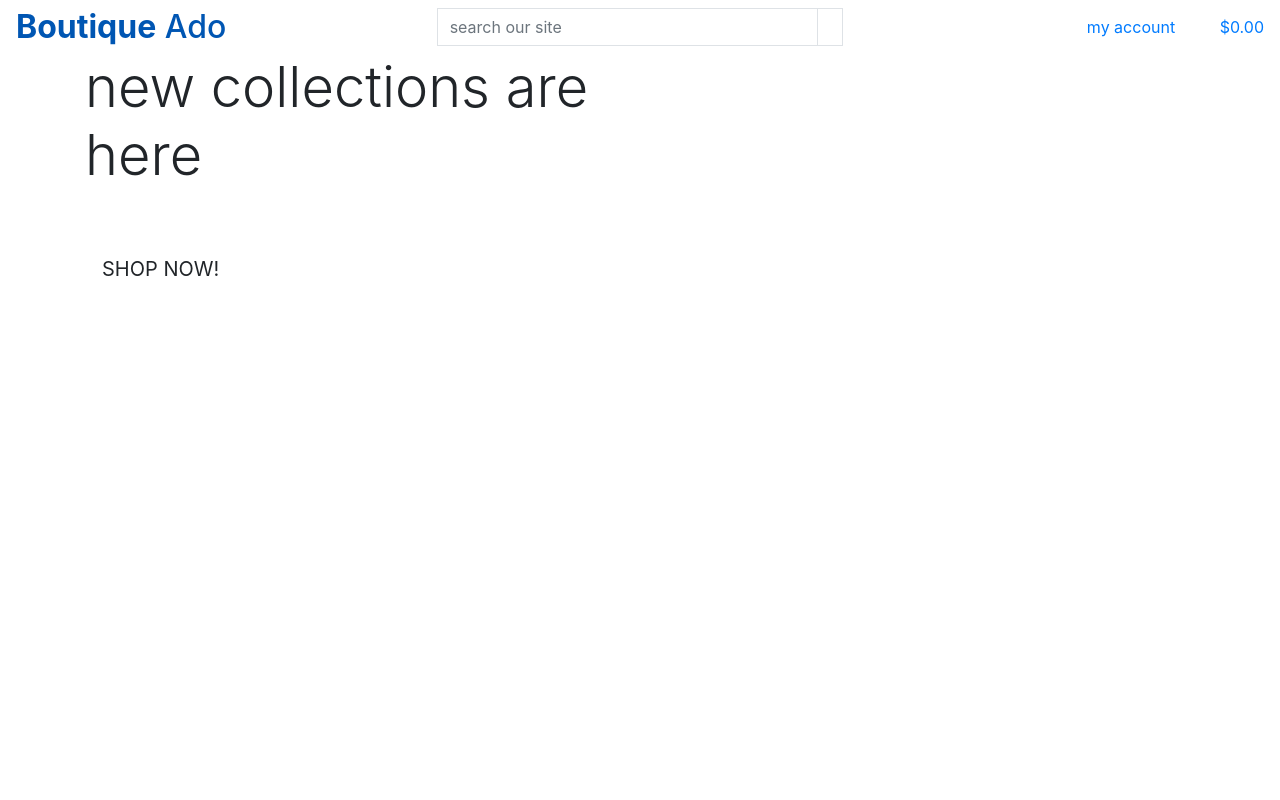
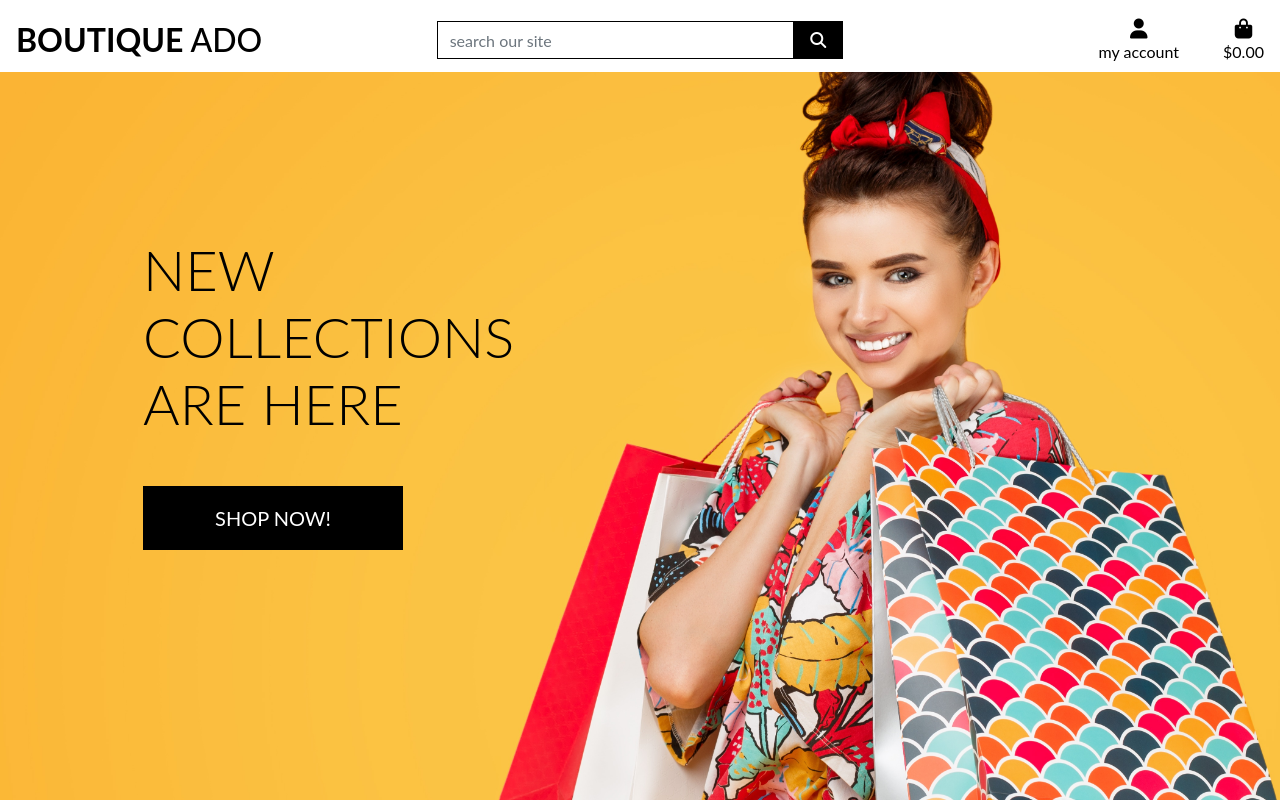
Before and after one commit to ZheikoN/django_ecommerce, a Django app: page / in a window 1280 px wide. Run offline with Django 3.2, Linux system fonts and the light colour scheme; some libraries are stand-ins or nearby versions.

Commit message:
completed homepage header and css

```diff
--- a/boutique_ado/settings.py
+++ b/boutique_ado/settings.py
@@ -150,6 +150,11 @@ USE_TZ = True
 # https://docs.djangoproject.com/en/3.2/howto/static-files/
 
 STATIC_URL = '/static/'
+STATICFILES_DIRS = (os.path.join(BASE_DIR, 'static'),)
+
+MEDIA_URL = '/media/'
+MEDIA_ROOT = os.path.join(BASE_DIR, 'media')
+
 
 # Default primary key field type
 # https://docs.djangoproject.com/en/3.2/ref/settings/#default-auto-field
--- a/boutique_ado/urls.py
+++ b/boutique_ado/urls.py
@@ -15,9 +15,11 @@ Including another URLconf
 """
 from django.contrib import admin
 from django.urls import path, include
+from django.conf import settings
+from django.conf.urls.static import static
 
 urlpatterns = [
     path('admin/', admin.site.urls),
     path('accounts/', include('allauth.urls')),
     path('', include('home.urls')),
-]
+] + static(settings.MEDIA_URL, document_root=settings.MEDIA_ROOT)
--- /dev/null
+++ b/static/css/base.css
@@ -0,0 +1,81 @@
+html {
+    height: 100%;
+}
+
+body {
+    background: url('/media/homepage_background_cropped.jpg') no-repeat center center fixed;
+    background-size: cover;
+    height: calc(100vh-164px);
+    color: #555;
+    font-family: 'Lato';
+}
+
+/* from Bulma */
+.icon {
+    align-items: center;
+    display: inline-flex;
+    justify-content: center;
+    height: 1.5rem;
+    width: 1.5rem;
+}
+
+.logo-font {
+    text-transform: uppercase;
+}
+
+.main-logo-link {
+    width: fit-content;
+}
+
+.shop-now-button {
+    background: black;
+    color: white;
+    min-width: 260px;
+}
+
+.btn-black {
+    background: black;
+    color: white;
+}
+
+.shop-now-button:hover,
+.shop-now-button:active,
+.shop-now-button:focus,
+.btn-black:hover,
+.btn-black:active,
+.btn-black:focus {
+    background: #222;
+    color: white;
+}
+
+.text-black {
+    color: #000 !important;
+}
+
+.border-black {
+    border: 1px solid black !important;
+}
+
+/* -------------------------------- Media Queries */
+
+/* Slightly larger container on xl screens */
+@media (min-width: 1200px) {
+  .container {
+    max-width: 80%;
+  }
+}
+
+/* fixed top navbar only on medium and up */
+@media (min-width: 992px) {
+    .fixed-top-desktop-only {
+        position: fixed;
+        top: 0;
+        right: 0;
+        left: 0;
+        z-index: 1030;
+    }
+
+    .header-container {
+        padding-top: 164px;
+    }
+}
--- a/templates/base.html
+++ b/templates/base.html
@@ -17,12 +17,17 @@
   {% block core_css %}
   <link rel="stylesheet" href="https://cdn.jsdelivr.net/npm/bootstrap@4.6.2/dist/css/bootstrap.min.css"
     integrity="sha384-xOolHFLEh07PJGoPkLv1IbcEPTNtaed2xpHsD9ESMhqIYd0nLMwNLD69Npy4HI+N" crossorigin="anonymous">
+  <link rel="preconnect" href="https://fonts.googleapis.com">
+  <link rel="preconnect" href="https://fonts.gstatic.com" crossorigin>
+  <link href="https://fonts.googleapis.com/css2?family=IBM+Plex+Sans&display=swap" rel="stylesheet">
+  <link rel="stylesheet" href="{% static 'css/base.css' %}">
   {% endblock %}
 
   {% block extra_css %}
   {% endblock %}
 
   {% block core_js %}
+  <script src="https://kit.fontawesome.com/f2152f49c9.js" crossorigin="anonymous"></script>
   <script src="https://cdn.jsdelivr.net/npm/jquery@3.5.1/dist/jquery.min.js"
     integrity="sha256-9/aliU8dGd2tb6OSsuzixeV4y/faTqgFtohetphbbj0=" crossorigin="anonymous"></script>
   <script src="https://cdn.jsdelivr.net/npm/popper.js@1.16.1/dist/umd/popper.min.js"
@@ -42,7 +47,7 @@
 <body>
 
   <head class="container-fluid fixed-top">
-    <div class="row">
+    <div id='topnav' class="row bg-white pt-lg-2 d-none d-lg-flex">
       <div class="col-12 col-lg-4 my-auto py-1 py-lg-0 text-center text-lg-left">
         <a href="{% url 'home' %}" class="nav-link main-logo-link">
           <h2 class="logo-font text-black my-0"><strong>Boutique</strong> Ado</h2>
@@ -66,7 +71,8 @@
       <div class="col-12 col-lg-4 my-auto py-1 py-lg-0">
         <ul class="list-inline list-unstyled text-center text-lg-right my-0">
           <li class="list-inline-item dropdown">
-            <a href="#" class="text-black nav-link" id="user-options" data-toggle="dropdown" aria-haspopup="true" aria-expanded="false">
+            <a href="#" class="text-black nav-link" id="user-options" data-toggle="dropdown" aria-haspopup="true"
+              aria-expanded="false">
               <div class="text-center">
                 <div>
                   <i class="fas fa-user fa-lg"></i>
```
Also changed, not shown: media/homepage_background_cropped.jpg (added). Lines whose indentation alone changed are shown as unchanged.
